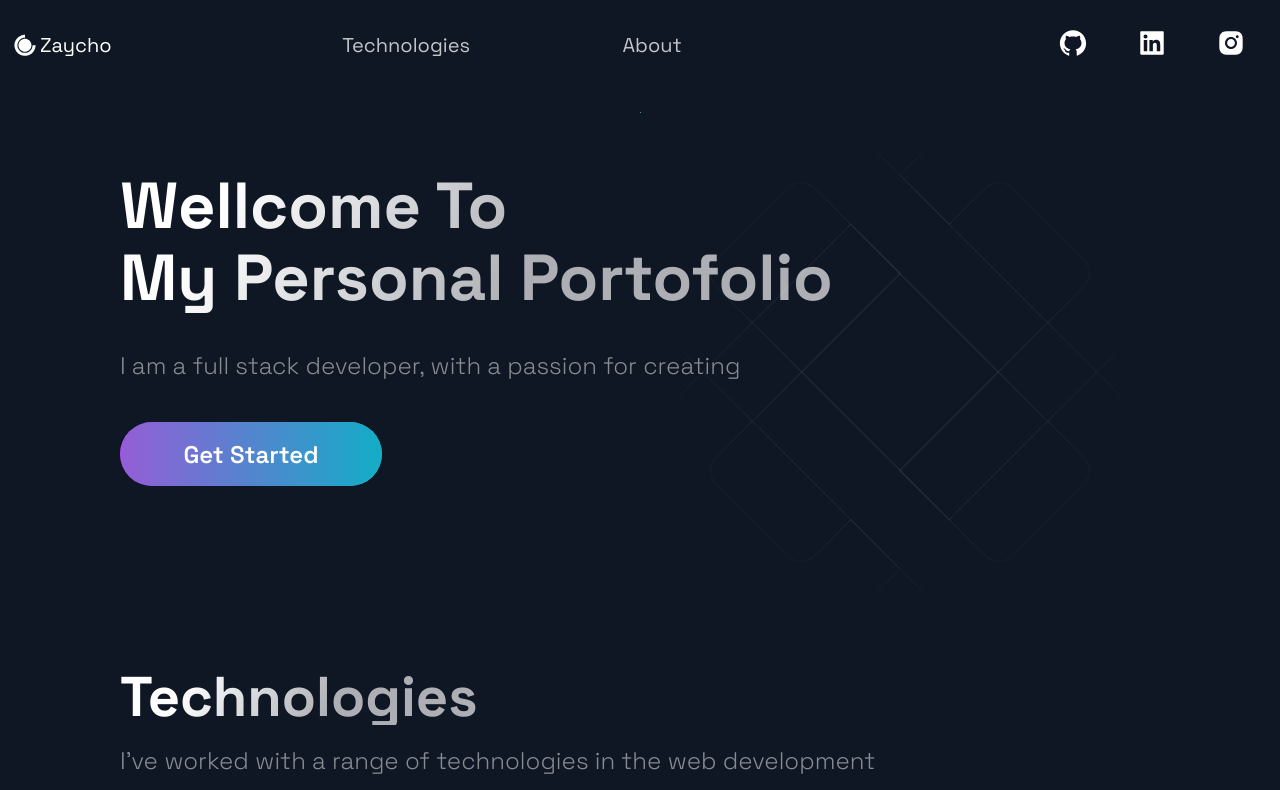
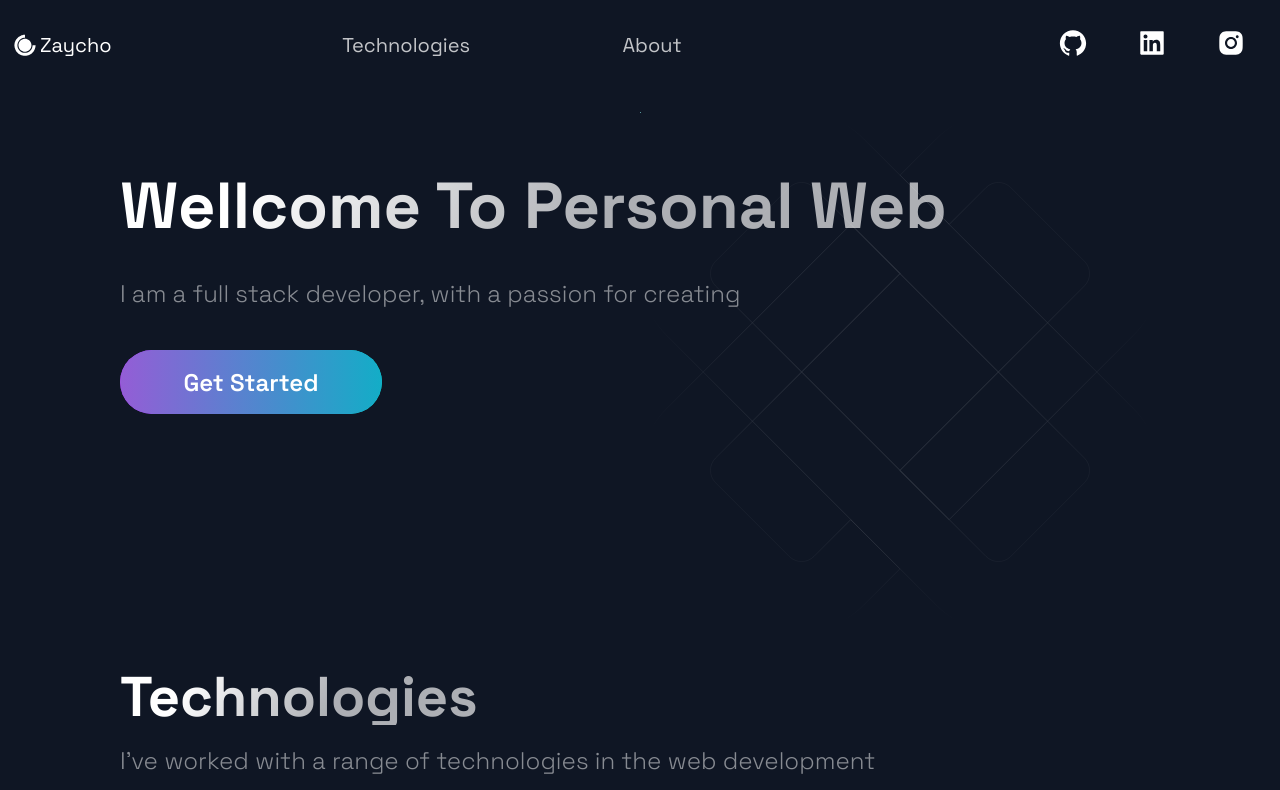
Before and after one commit to zaychoer/portofolio-web, a Next.js app: page / in a window 1280 px wide. Shown: the top 790 px of the page. Built offline with nearby package versions, Linux system fonts and the light colour scheme.

Commit message:
update content

```diff
--- a/components/Hero/Hero.js
+++ b/components/Hero/Hero.js
@@ -12,8 +12,7 @@ const Hero = (props) => (
   <Section row nopadding>
     <LeftSection>
       <SectionTitle main center>
-        Wellcome To <br />
-        My Personal Portofolio
+        Wellcome To Personal Web
       </SectionTitle>
       <SectionText>
         I am a full stack developer, with a passion for creating
```
